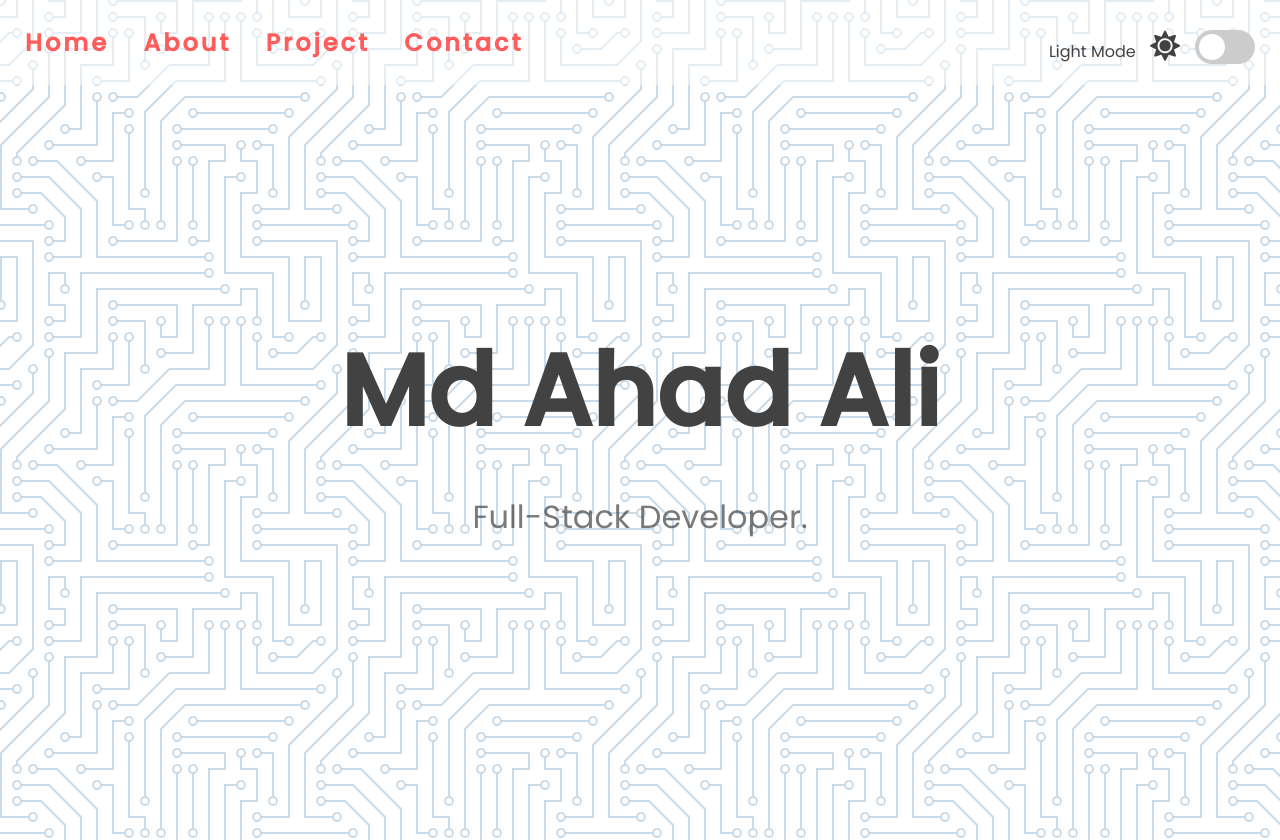
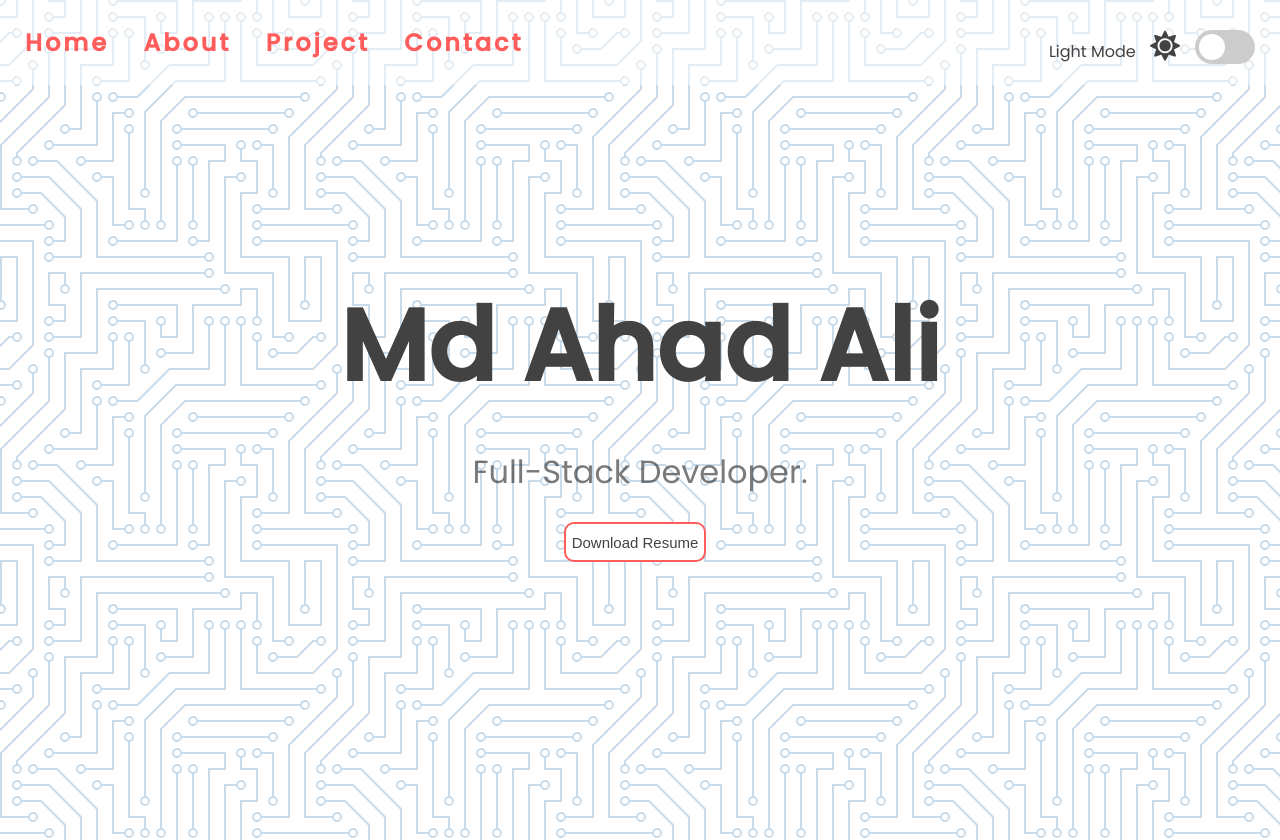
Before and after one commit to AliAhad1/aliahad1.github.io, a plain HTML site: page index.html in a window 1280 px wide. Shown: the top 840 px of the page. Drawn offline with Linux system fonts and the light colour scheme.

Commit message:
set buttons

```diff
--- a/index.html
+++ b/index.html
@@ -34,6 +34,9 @@
             <div class="title-group">
                 <h1>Md Ahad Ali</h1>
                 <h2>Full-Stack Developer.</h2>
+                <div class="buttons">
+                    <button class="outline"> Download Resume</button>
+                </div>
             </div>
         </section>
 
```
